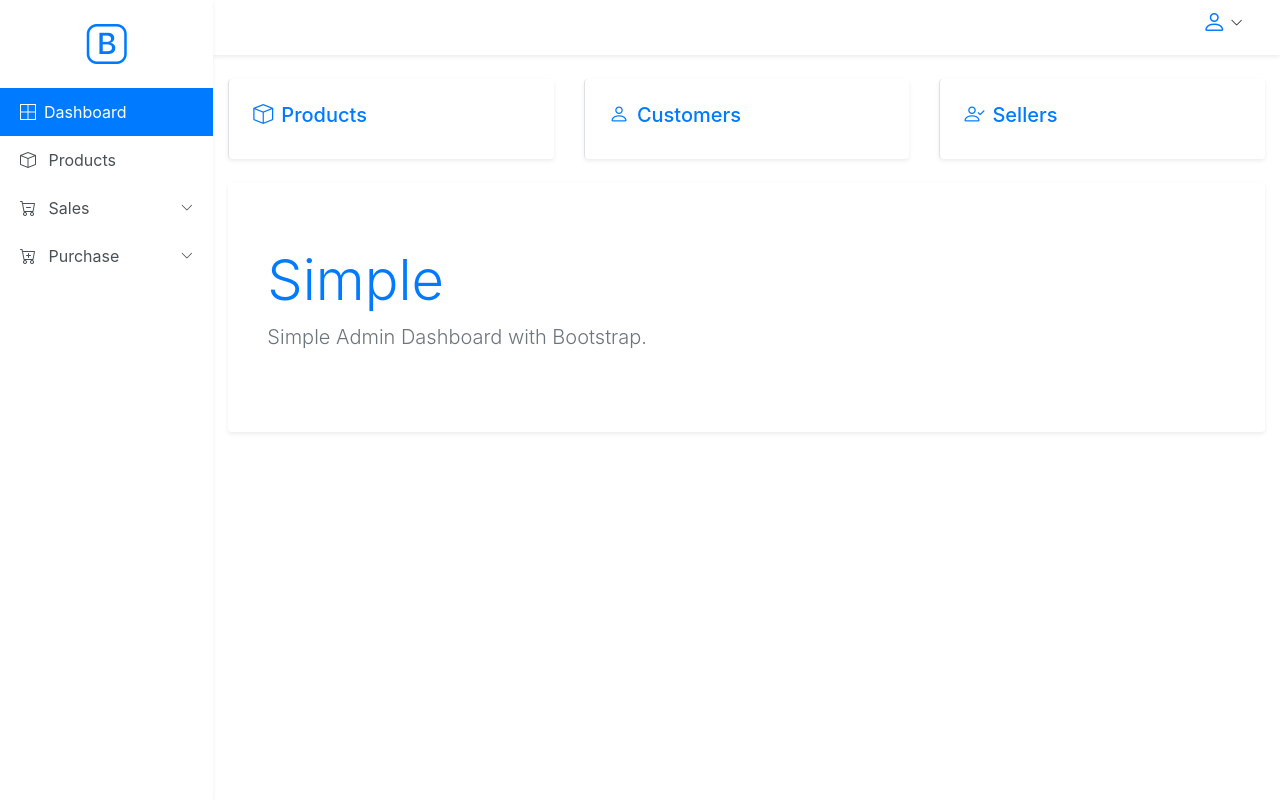
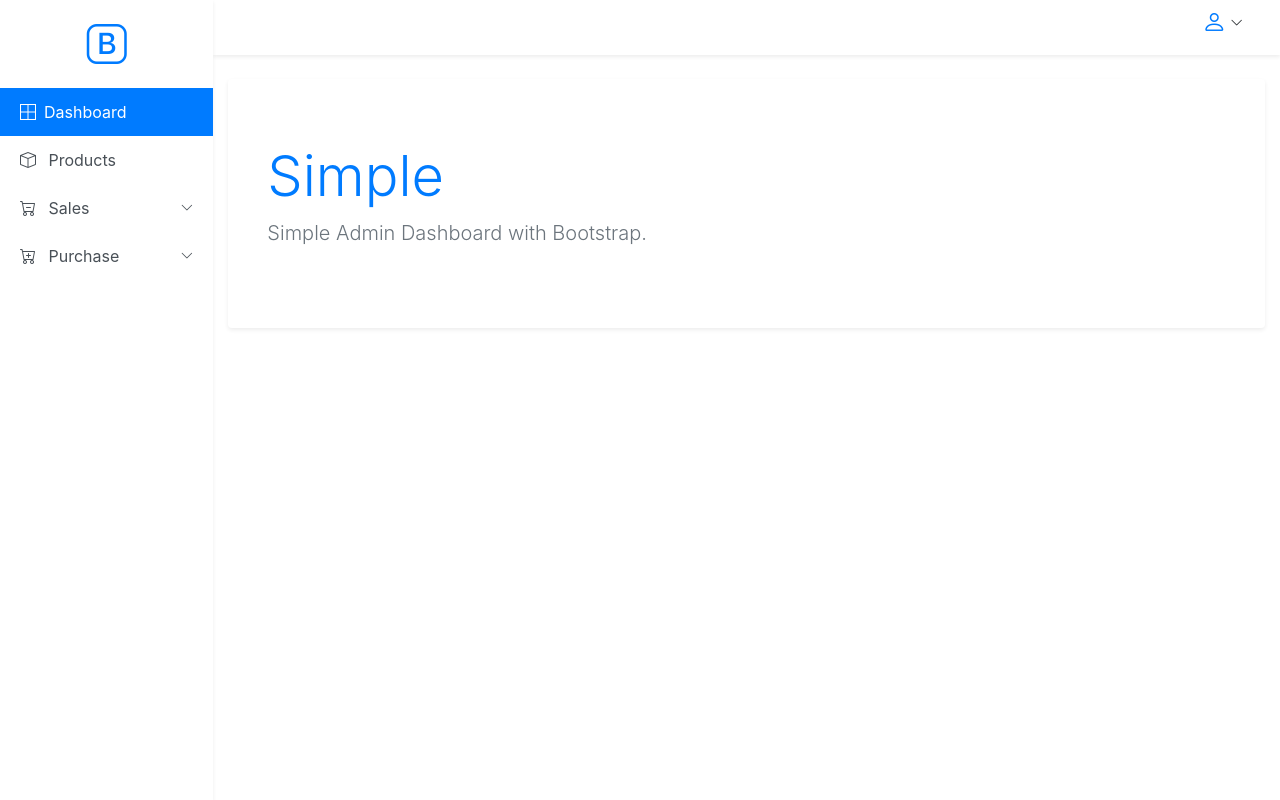
Before and after one commit to jkeramati/Online_Shop_mk64, a Django app: page /costumer/dashboard/ in a window 1280 px wide. Run offline with Django 4.2, Linux system fonts and the light colour scheme; parts of the project's set-up code (start-up, migrations or seed data) failed here and were passed over; some libraries are stand-ins or nearby versions.

Commit message:
initial dashboard

```diff
--- a/order/urls.py
+++ b/order/urls.py
@@ -1,6 +1,7 @@
 from django.urls import path, include
 
 # from order.context import number_order_cart
+# from order.utils import set_cookie
 from order.views import CartListView, CartItemListView, modal_cart
 
 urlpatterns = [
@@ -9,4 +10,5 @@ urlpatterns = [
     path('cart/', modal_cart, name='modal_cart'),
     path('modal/', modal_cart, name='modal_cart'),
     # path('add_cart/', number_order_cart, name='add_cart'),
+    # path('set_cookie/', set_cookie, name='set_cookie'),
 ]
--- a/templates/costumer/dashboard.html
+++ b/templates/costumer/dashboard.html
@@ -86,34 +86,34 @@
             </nav>
             <!-- main content -->
             <main class="container-fluid">
-                <section class="row">
-                    <div class="col-md-6 col-lg-4">
-                        <!-- card -->
-                        <article class="p-4 rounded shadow-sm border-left
-               mb-4">
-                            <a href="#" class="d-flex align-items-center">
-                                <span class="bi bi-box h5"></span>
-                                <h5 class="ml-2">Products</h5>
-                            </a>
-                        </article>
-                    </div>
-                    <div class="col-md-6 col-lg-4">
-                        <article class="p-4 rounded shadow-sm border-left mb-4">
-                            <a href="#" class="d-flex align-items-center">
-                                <span class="bi bi-person h5"></span>
-                                <h5 class="ml-2">Customers</h5>
-                            </a>
-                        </article>
-                    </div>
-                    <div class="col-md-6 col-lg-4">
-                        <article class="p-4 rounded shadow-sm border-left mb-4">
-                            <a href="#" class="d-flex align-items-center">
-                                <span class="bi bi-person-check h5"></span>
-                                <h5 class="ml-2">Sellers</h5>
-                            </a>
-                        </article>
-                    </div>
-                </section>
+{#                <section class="row">#}
+{#                    <div class="col-md-6 col-lg-4">#}
+{#                        <!-- card -->#}
+{#                        <article class="p-4 rounded shadow-sm border-left#}
+{#               mb-4">#}
+{#                            <a href="#" class="d-flex align-items-center">#}
+{#                                <span class="bi bi-box h5"></span>#}
+{#                                <h5 class="ml-2">Products</h5>#}
+{#                            </a>#}
+{#                        </article>#}
+{#                    </div>#}
+{#                    <div class="col-md-6 col-lg-4">#}
+{#                        <article class="p-4 rounded shadow-sm border-left mb-4">#}
+{#                            <a href="#" class="d-flex align-items-center">#}
+{#                                <span class="bi bi-person h5"></span>#}
+{#                                <h5 class="ml-2">Customers</h5>#}
+{#                            </a>#}
+{#                        </article>#}
+{#                    </div>#}
+{#                    <div class="col-md-6 col-lg-4">#}
+{#                        <article class="p-4 rounded shadow-sm border-left mb-4">#}
+{#                            <a href="#" class="d-flex align-items-center">#}
+{#                                <span class="bi bi-person-check h5"></span>#}
+{#                                <h5 class="ml-2">Sellers</h5>#}
+{#                            </a>#}
+{#                        </article>#}
+{#                    </div>#}
+{#                </section>#}
 
                 <div class="jumbotron jumbotron-fluid rounded bg-white border-0 shadow-sm border-left px-4">
                     <div class="container">
```
Also changed, not shown: order/apies.py (+8 -2 lines), order/utils.py (added, +19 -0 lines), templates/product/product_detail.html (+6 -3 lines).
